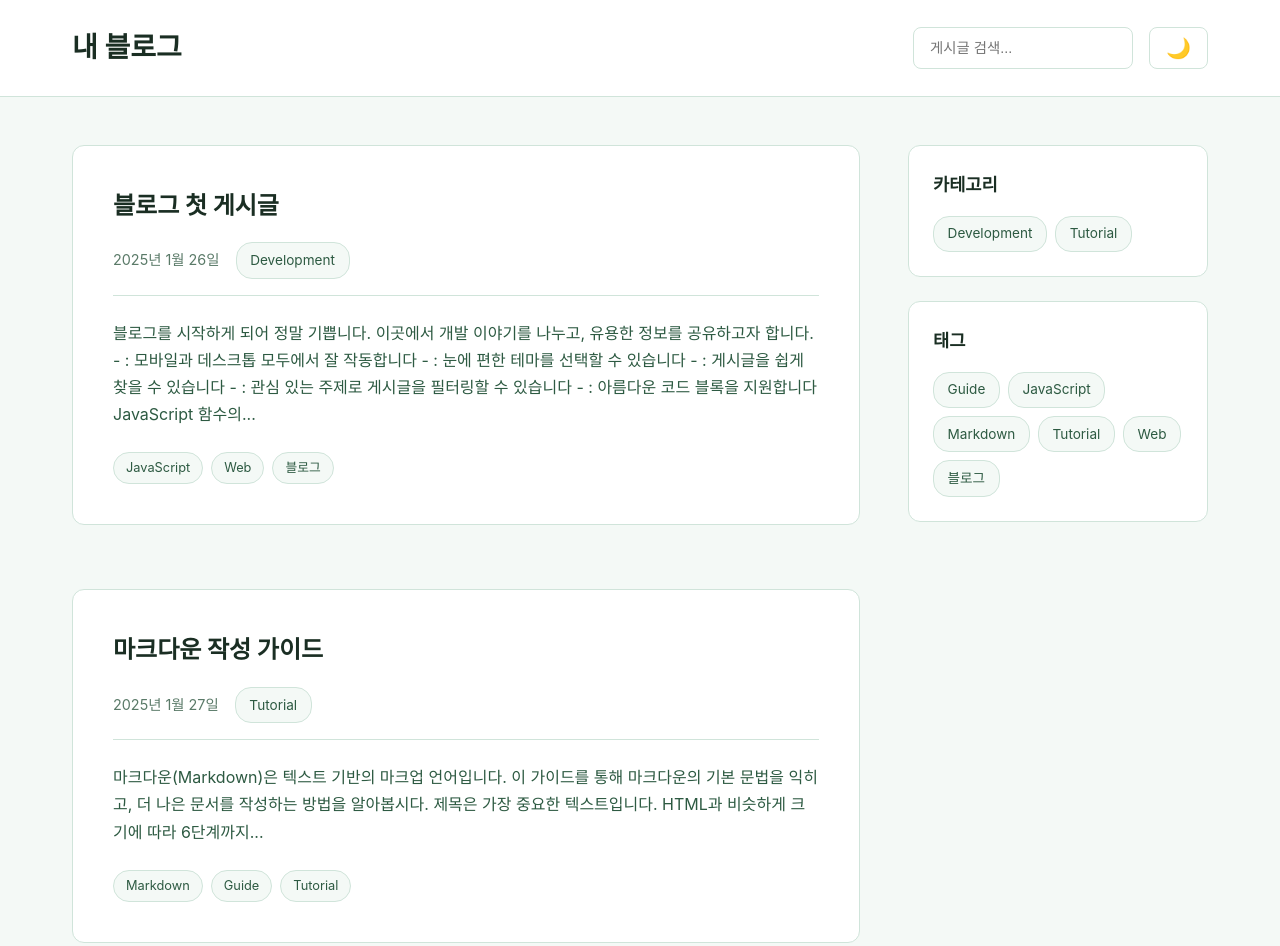
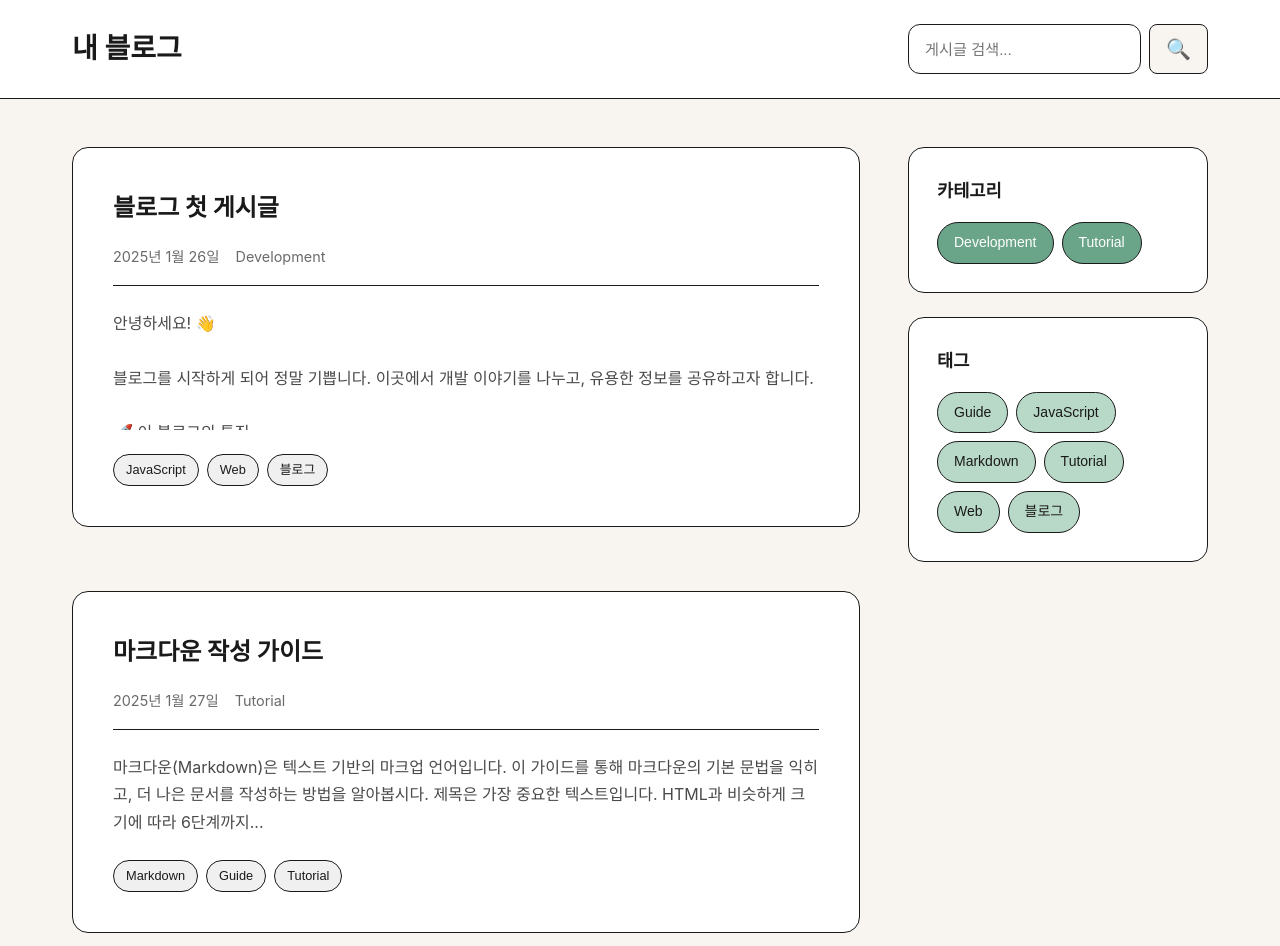
Before and after one commit to jyej0a/jyej0a, a plain HTML site: page index.html in a window 1280 px wide. Shown: the top 946 px of the page. Drawn offline with nearby package versions, Linux system fonts and the light colour scheme.

Commit message:
라이트모드 적용

```diff
--- a/css/style.css
+++ b/css/style.css
@@ -52,31 +52,47 @@
     --border-color: #2d5a42;
 
     /* 그림자 */
-    --shadow-sm: 0 2px 8px rgba(0, 0, 0, 0.3);
-    --shadow-md: 0 4px 16px rgba(0, 0, 0, 0.4);
+    --shadow-sm: 0 2px 12px rgba(0, 0, 0, 0.15);
+    --shadow-md: 0 8px 24px rgba(0, 0, 0, 0.2);
+    --shadow-lg: 0 12px 32px rgba(0, 0, 0, 0.25);
 
     /* 전환 효과 */
     --transition: all 0.3s ease;
+    --transition-smooth: all 0.4s cubic-bezier(0.4, 0, 0.2, 1);
 }
 
-/* 라이트 모드 */
+/* 라이트 모드 - 공여사들 스타일 */
 [data-theme="light"] {
-    --primary-bg: #f4f9f6;
+    /* 배경 - 연한 베이지 */
+    --primary-bg: #f8f5f0;
     --secondary-bg: #ffffff;
-    --accent-green: #2d5a42;
-    --highlight-green: #3d7a55;
 
-    --text-primary: #1a2e23;
-    --text-secondary: #2d5a42;
-    --text-muted: #5a7a68;
+    /* 색상 */
+    --accent-green: #6ba589;
+    /* 카테고리 - 진한 녹색 */
+    --highlight-green: #f2e08a;
+    /* 활성화 겨자색 */
+    --tag-green-light: #b8d9c8;
+    /* 사이드바 태그 - 연한 녹색 */
+    --post-tag-bg: #f0f0f0;
+    /* 게시글 카드 태그 - 연한 배경 */
 
-    --link-color: #2d5a42;
-    --link-hover: #1a3629;
+    /* 텍스트 */
+    --text-primary: #1a1a1a;
+    --text-secondary: #4a4a4a;
+    --text-muted: #6a6a6a;
 
-    --border-color: #d0e4da;
+    /* 링크 */
+    --link-color: #5b9d7e;
+    --link-hover: #4a8a6a;
 
-    --shadow-sm: 0 2px 8px rgba(0, 0, 0, 0.1);
-    --shadow-md: 0 4px 16px rgba(0, 0, 0, 0.15);
+    /* 구분선 - 검정 테두리 */
+    --border-color: #1a1a1a;
+
+    /* 그림자 */
+    --shadow-sm: 0 2px 12px rgba(0, 0, 0, 0.08);
+    --shadow-md: 0 8px 24px rgba(0, 0, 0, 0.12);
+    --shadow-lg: 0 12px 32px rgba(0, 0, 0, 0.15);
 }
 
 /* 기본 리셋 */
@@ -130,24 +146,27 @@ body {
 }
 
 .theme-toggle {
-    background: none;
+    background: var(--primary-bg);
     border: 1px solid var(--border-color);
-    border-radius: 0.5rem;
-    padding: 0.5rem 1rem;
+    border-radius: 0.75rem;
+    padding: 0.625rem 1.125rem;
     font-size: 1.25rem;
     cursor: pointer;
     transition: var(--transition);
+    color: var(--text-primary);
 }
 
 .theme-toggle:hover {
-    background-color: var(--secondary-bg);
-    transform: scale(1.1);
+    background-color: var(--accent-green);
+    border-color: var(--accent-green);
+    transform: translateY(-2px);
+    box-shadow: var(--shadow-sm);
 }
 
 /* 헤더 레이아웃 */
 .header {
     background-color: var(--secondary-bg);
-    border-bottom: 1px solid var(--border-color);
+    border-bottom: 1.5px solid var(--border-color);
     padding: 1.5rem 0;
     margin-bottom: 3rem;
 }
@@ -194,27 +213,50 @@ body {
 .search-container {
     flex: 1;
     max-width: 400px;
+    display: flex;
+    gap: 0.5rem;
 }
 
 #search-input {
-    width: 100%;
+    flex: 1;
     padding: 0.75rem 1rem;
 }
 
 .search-input {
     background-color: var(--secondary-bg);
     border: 1px solid var(--border-color);
-    border-radius: 0.5rem;
+    border-radius: 0.75rem;
     color: var(--text-primary);
     font-family: 'NanumBarunGothic', sans-serif;
-    font-size: 0.9rem;
+    font-size: 0.95rem;
     transition: var(--transition);
 }
 
 .search-input:focus {
     outline: none;
     border-color: var(--accent-green);
-    box-shadow: var(--shadow-sm);
+    box-shadow: 0 0 0 3px rgba(61, 122, 85, 0.15);
+    background-color: var(--primary-bg);
+}
+
+.search-button {
+    background-color: var(--primary-bg);
+    border: 1px solid var(--border-color);
+    border-radius: 0.5rem;
+    padding: 0.75rem 1rem;
+    font-size: 1.25rem;
+    cursor: pointer;
+    transition: var(--transition);
+    color: var(--text-primary);
+    display: flex;
+    align-items: center;
+    justify-content: center;
+}
+
+.search-button:hover {
+    background-color: var(--accent-green);
+    border-color: var(--accent-green);
+    transform: translateY(-1px);
 }
 
 /* 사이드바 */
@@ -227,8 +269,8 @@ body {
 .sidebar-section {
     background-color: var(--secondary-bg);
     border: 1px solid var(--border-color);
-    border-radius: 0.75rem;
-    padding: 1.5rem;
+    border-radius: 1rem;
+    padding: 1.75rem;
     margin-bottom: 1.5rem;
 }
 
@@ -259,31 +301,56 @@ body {
     gap: 0.5rem;
 }
 
-.tag,
-.category {
+/* 사이드바 - 카테고리 버튼 */
+.categories-list .category {
     display: inline-block;
-    padding: 0.35rem 0.85rem;
-    background-color: var(--primary-bg);
-    border: 1px solid var(--border-color);
-    border-radius: 1rem;
-    font-size: 0.85rem;
+    padding: 0.5rem 1rem;
+    background-color: var(--accent-green);
+    border: 1px solid #1a1a1a;
+    border-radius: 2rem;
+    font-size: 0.875rem;
+    font-weight: 500;
     transition: var(--transition);
     cursor: pointer;
-    color: var(--text-secondary);
+    color: #ffffff;
+    font-family: 'NanumBarunGothic', sans-serif;
 }
 
-.tag:hover,
-.category:hover {
-    background-color: var(--accent-green);
-    border-color: var(--accent-green);
-    color: var(--text-primary);
+.categories-list .category:hover {
+    opacity: 0.9;
+    transform: translateY(-1px);
 }
 
-.tag.active,
-.category.active {
+.categories-list .category.active {
     background-color: var(--highlight-green);
-    border-color: var(--highlight-green);
     color: var(--text-primary);
+    font-weight: 600;
+}
+
+/* 사이드바 - 태그 버튼 */
+.tags-list .tag {
+    display: inline-block;
+    padding: 0.5rem 1rem;
+    background-color: var(--tag-green-light);
+    border: 1px solid #1a1a1a;
+    border-radius: 2rem;
+    font-size: 0.875rem;
+    font-weight: 500;
+    transition: var(--transition);
+    cursor: pointer;
+    color: var(--text-primary);
+    font-family: 'NanumBarunGothic', sans-serif;
+}
+
+.tags-list .tag:hover {
+    opacity: 0.9;
+    transform: translateY(-1px);
+}
+
+.tags-list .tag.active {
+    background-color: var(--highlight-green);
+    color: var(--text-primary);
+    font-weight: 600;
 }
 
 /* 게시글 목록 */
@@ -296,19 +363,22 @@ body {
 .post-card {
     background-color: var(--secondary-bg);
     border: 1px solid var(--border-color);
-    border-radius: 0.75rem;
+    border-radius: 1rem;
     padding: 2.5rem;
     margin-bottom: 2rem;
     transition: var(--transition);
     text-decoration: none;
     color: inherit;
-    display: block;
+    /* 미리보기 박스 크기 통일 */
+    max-height: 380px;
+    overflow: hidden;
+    display: flex;
+    flex-direction: column;
 }
 
 .post-card:hover {
-    box-shadow: var(--shadow-md);
-    transform: translateY(-4px);
-    border-color: var(--accent-green);
+    box-shadow: var(--shadow-sm);
+    transform: translateY(-2px);
 }
 
 .post-card h2 {
@@ -333,6 +403,13 @@ body {
     color: var(--text-secondary);
     margin-bottom: 1.5rem;
     line-height: 1.7;
+    white-space: pre-line;
+    /* 줄바꿈을 그대로 표시 */
+    overflow: hidden;
+    display: -webkit-box;
+    -webkit-line-clamp: 7;
+    -webkit-box-orient: vertical;
+    flex: 1;
 }
 
 .post-tags {
@@ -341,9 +418,24 @@ body {
     gap: 0.5rem;
 }
 
+/* 게시글 카드 내부 태그 - 연한 배경 */
 .post-tags .tag {
+    display: inline-block;
     font-size: 0.8rem;
     padding: 0.25rem 0.75rem;
+    background-color: var(--post-tag-bg);
+    border: 1px solid var(--border-color);
+    border-radius: 1rem;
+    font-weight: 500;
+    transition: var(--transition);
+    cursor: pointer;
+    color: var(--text-primary);
+    font-family: 'NanumBarunGothic', sans-serif;
+}
+
+.post-tags .tag:hover {
+    opacity: 0.8;
+    transform: translateY(-1px);
 }
 
 /* 게시글 상세 페이지 */
@@ -356,7 +448,7 @@ body {
 .post-article {
     background-color: var(--secondary-bg);
     border: 1px solid var(--border-color);
-    border-radius: 0.75rem;
+    border-radius: 1rem;
     padding: 3rem;
     margin-bottom: 3rem;
 }
@@ -474,13 +566,25 @@ body {
 }
 
 .back-link {
+    display: inline-flex;
+    align-items: center;
+    gap: 0.5rem;
     color: var(--link-color);
     text-decoration: none;
-    font-weight: 500;
+    font-weight: 600;
+    padding: 0.75rem 1.5rem;
+    border: 1px solid var(--border-color);
+    border-radius: 0.75rem;
+    transition: var(--transition);
+    background-color: var(--primary-bg);
 }
 
 .back-link:hover {
-    text-decoration: underline;
+    background-color: var(--accent-green);
+    border-color: var(--accent-green);
+    color: var(--text-primary);
+    transform: translateX(-4px);
+    box-shadow: var(--shadow-sm);
 }
 
 /* Giscus 댓글 컨테이너 */
@@ -505,7 +609,7 @@ body {
     padding: 3rem 2rem;
     border-top: 1px solid var(--border-color);
     text-align: center;
-    color: var(--text-muted);
+    color: var(--text-mutedAlpha);
     font-size: 0.9rem;
 }
 
--- a/index.html
+++ b/index.html
@@ -12,7 +12,7 @@
     <script src="https://cdn.jsdelivr.net/npm/prismjs@1.29.0/plugins/autoloader/prism-autoloader.min.js"></script>
 </head>
 
-<body>
+<body data-theme="light">
     <header class="header">
         <div class="container">
             <div class="header-content">
@@ -20,10 +20,10 @@
                 <div class="header-controls">
                     <div class="search-container">
                         <input type="text" id="search-input" placeholder="게시글 검색..." class="search-input">
+                        <button id="search-button" class="search-button" aria-label="검색">
+                            🔍
+                        </button>
                     </div>
-                    <button id="theme-toggle" class="theme-toggle" aria-label="테마 전환">
-                        🌙
-                    </button>
                 </div>
             </div>
         </div>
@@ -65,7 +65,6 @@
 
     <script src="js/app.js"></script>
     <script src="js/search.js"></script>
-    <script src="js/theme.js"></script>
 </body>
 
 </html>
--- a/js/search.js
+++ b/js/search.js
@@ -9,6 +9,24 @@ class SearchManager {
     init() {
         this.bindSearchEvents();
         this.setupKeyboardShortcuts();
+        this.bindSearchButton();
+    }
+
+    // 검색 버튼 이벤트 바인딩
+    bindSearchButton() {
+        const searchButton = document.getElementById('search-button');
+        if (!searchButton) return;
+
+        searchButton.addEventListener('click', () => {
+            const searchInput = document.getElementById('search-input');
+            if (searchInput) {
+                const searchTerm = searchInput.value.toLowerCase();
+                this.app.currentFilters.search = searchTerm;
+                this.app.applyFilters();
+                this.updateSearchUI(searchTerm);
+                searchInput.focus();
+            }
+        });
     }
 
     // 검색 이벤트 바인딩
--- a/posts.json
+++ b/posts.json
@@ -10,7 +10,7 @@
     ],
     "category": "Development",
     "description": "첫 번째 블로그 게시글입니다. 마크다운과 코드 하이라이팅 기능을 테스트합니다.",
-    "excerpt": "블로그를 시작하게 되어 정말 기쁩니다. 이곳에서 개발 이야기를 나누고, 유용한 정보를 공유하고자 합니다. - : 모바일과 데스크톱 모두에서 잘 작동합니다 - : 눈에 편한 테마를 선택할 수 있습니다 - : 게시글을 쉽게 찾을 수 있습니다 - : 관심 있는 주제로 게시글을 필터링할 수 있습니다 - : 아름다운 코드 블록을 지원합니다 JavaScript 함수의..."
+    "excerpt": "안녕하세요! 👋\n\n블로그를 시작하게 되어 정말 기쁩니다. 이곳에서 개발 이야기를 나누고, 유용한 정보를 공유하고자 합니다.\n\n🚀 이 블로그의 특징\n\n• 반응형 디자인: 모바일과 데스크톱 모두에서 잘 작동합니다\n• 다크/라이트 모드: 눈에 편한 테마를 선택할 수 있습니다\n• 검색 기능: 게시글을 쉽게 찾을 수 있습니다\n• 태그 시스템: 관심 있는 주제로 게시글을..."
   },
   {
     "file": "writing-guide.md",
```
Also changed, not shown: js/post-loader.js (+38 -1 lines), post.html (+3 -5 lines), 2 other files.
